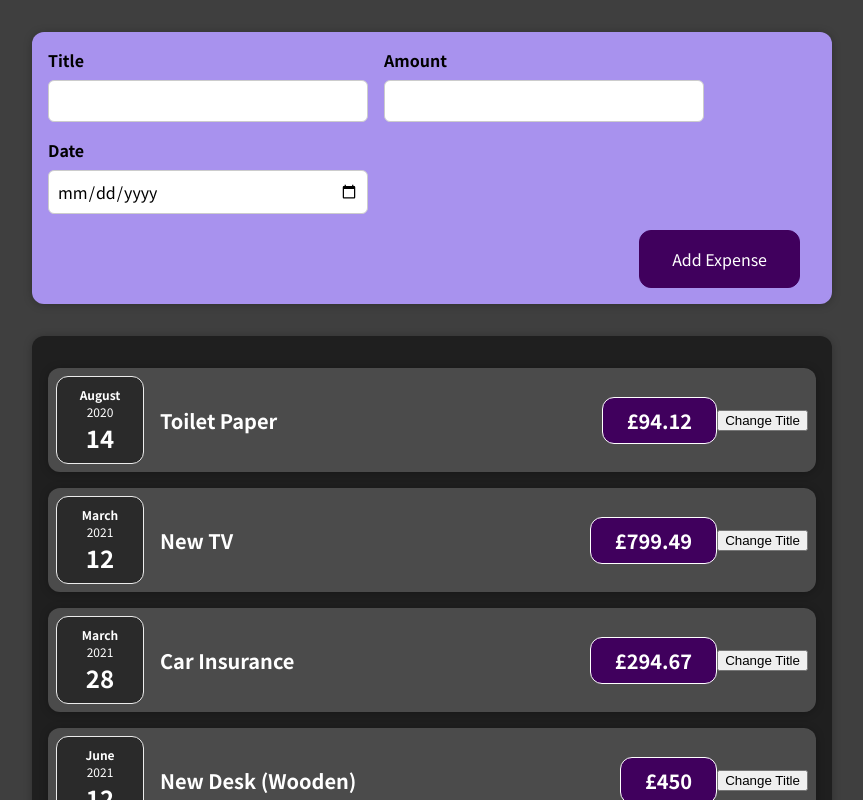
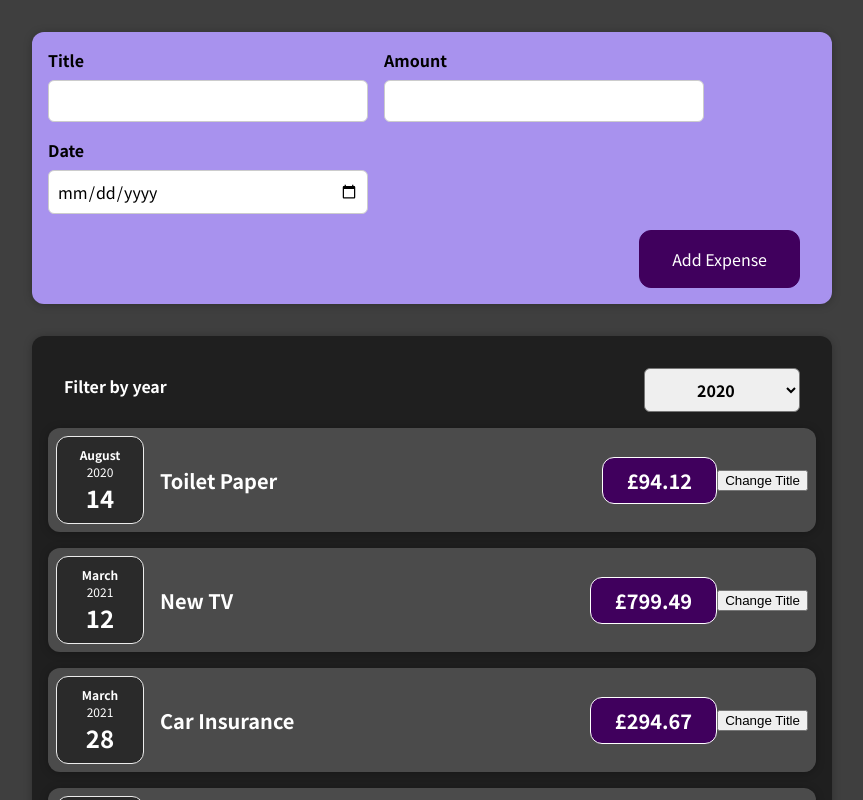
Before and after one commit to euanstirling/react-complete-guide, a React (Create React App) app: page / in a window 1280 px wide. Shown: the top 800 px of the page, without its empty margins (208-1071 px from the left). Built offline with nearby package versions, Linux system fonts and the light colour scheme.

Commit message:
added filter dropdown

```diff
--- a/src/components/Expenses.js
+++ b/src/components/Expenses.js
@@ -1,10 +1,23 @@
+import React, { useState } from 'react';
 import ExpenseItem from './ExpenseItem';
 import Card from './Card';
 import './Expenses.css';
+import ExpensesFilter from './ExpensesFilter';
 
 const Expenses = (props) => {
+  const [filteredYear, setFilteredYear] = useState('2020');
+
+  const filterChangeHandler = (selectedYear) => {
+    setFilteredYear(selectedYear);
+  };
+
   return (
+    <div>
       <Card className='expenses'>
+        <ExpensesFilter
+          selected={filteredYear}
+          onChangeFilter={filterChangeHandler}
+        />
         <ExpenseItem
           title={props.items[0].title}
           amount={props.items[0].amount}
@@ -26,6 +39,7 @@
           date={props.items[3].date}
         ></ExpenseItem>
       </Card>
+    </div>
   );
 };
 
--- /dev/null
+++ b/src/components/ExpensesFilter.css
@@ -0,0 +1,24 @@
+.expenses-filter {
+  color: white;
+  padding: 0 1rem;
+}
+
+.expenses-filter__control {
+  display: flex;
+  width: 100%;
+  align-items: center;
+  justify-content: space-between;
+  margin: 1rem 0;
+}
+
+.expenses-filter label {
+  font-weight: bold;
+  margin-bottom: 0.5rem;
+}
+
+.expenses-filter select {
+  font: inherit;
+  padding: 0.5rem 3rem;
+  font-weight: bold;
+  border-radius: 6px;
+}
--- /dev/null
+++ b/src/components/ExpensesFilter.js
@@ -0,0 +1,24 @@
+import React from 'react';
+
+import './ExpensesFilter.css';
+
+const ExpensesFilter = (props) => {
+  const dropdownChangeHandler = (event) => {
+    props.onChangeFilter(event.target.value);
+  };
+  return (
+    <div className='expenses-filter'>
+      <div className='expenses-filter__control'>
+        <label>Filter by year</label>
+        <select value={props.selected} onChange={dropdownChangeHandler}>
+          <option value='2022'>2022</option>
+          <option value='2021'>2021</option>
+          <option value='2020'>2020</option>
+          <option value='2019'>2019</option>
+        </select>
+      </div>
+    </div>
+  );
+};
+
+export default ExpensesFilter;
```
Also changed, not shown: 1 other file (tests, documents, lock files or other folders). Lines whose indentation alone changed are shown as unchanged.
